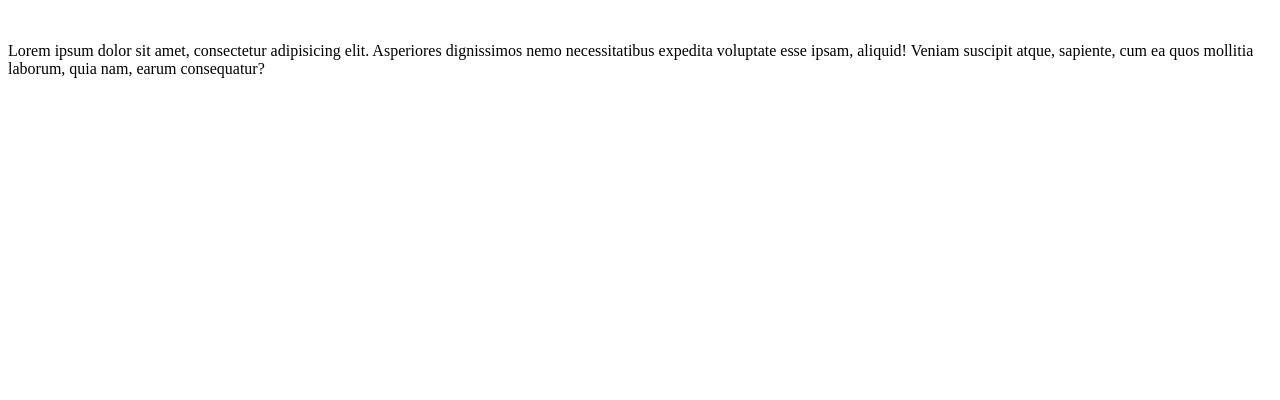
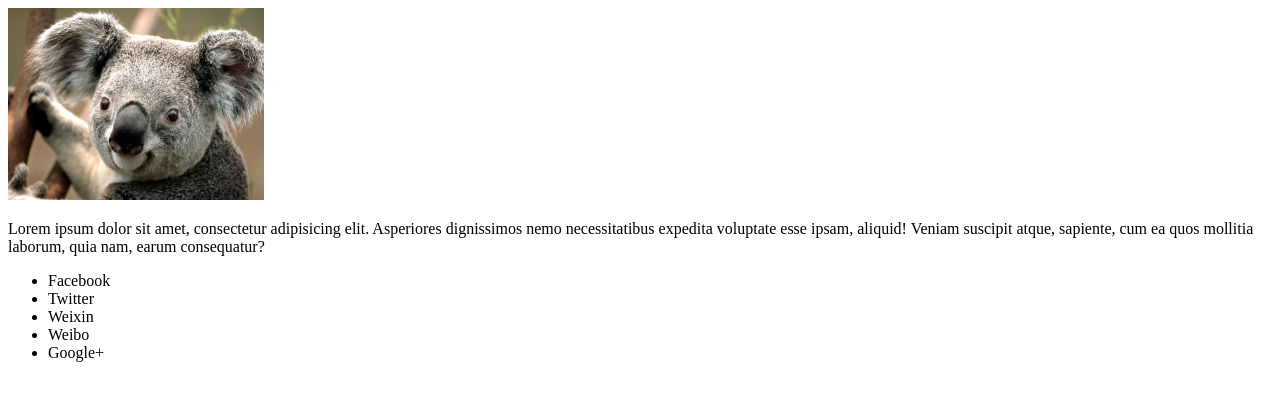
Before and after one commit to jingwang3/share, a plain HTML site: page index.html in a window 1280 px wide. Drawn offline with Linux system fonts and the light colour scheme.

Commit message:
google plus share

```diff
--- a/index.html
+++ b/index.html
@@ -6,8 +6,26 @@
 </head>
 <body>
 	<div class="content">
-		<img src="" alt="">
+		<img src="koala.jpg" alt="koala">
 		<p>Lorem ipsum dolor sit amet, consectetur adipisicing elit. Asperiores dignissimos nemo necessitatibus expedita voluptate esse ipsam, aliquid! Veniam suscipit atque, sapiente, cum ea quos mollitia laborum, quia nam, earum consequatur?</p>
 	</div>
+	<ul>
+		<li>Facebook</li>
+		<li>Twitter</li>
+		<li>Weixin</li>
+		<li>Weibo</li>
+		<li>Google+</li>
+	</ul>
+	<!-- Place this tag where you want the share button to render. -->
+<div class="g-plus" data-action="share" data-annotation="none" data-height="24"></div>
+
+<!-- Place this tag after the last share tag. -->
+<script type="text/javascript">
+  (function() {
+    var po = document.createElement('script'); po.type = 'text/javascript'; po.async = true;
+    po.src = 'https://apis.google.com/js/platform.js';
+    var s = document.getElementsByTagName('script')[0]; s.parentNode.insertBefore(po, s);
+  })();
+</script>
 </body>
 </html>
```
Also changed, not shown: Koala.jpg (added).
